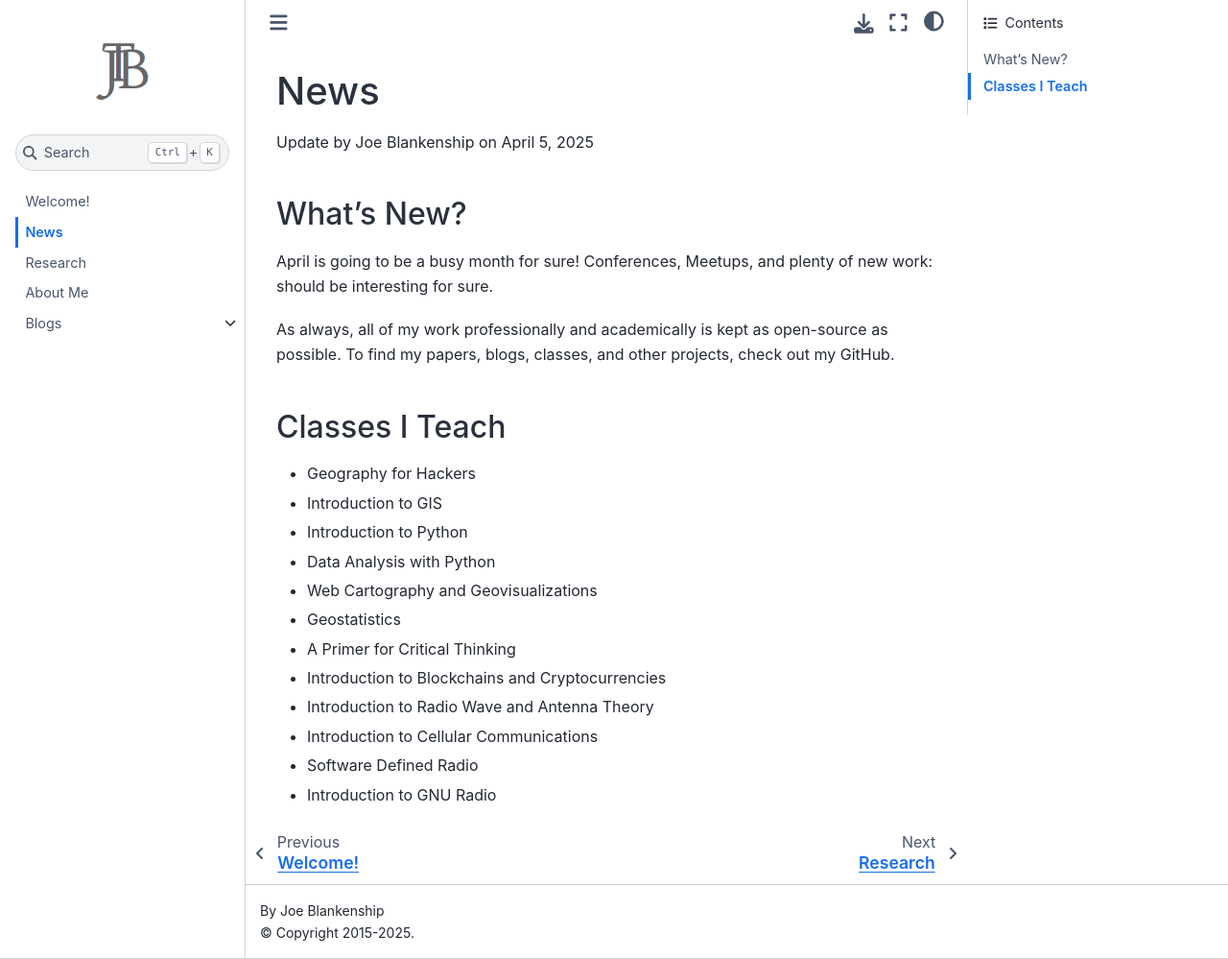
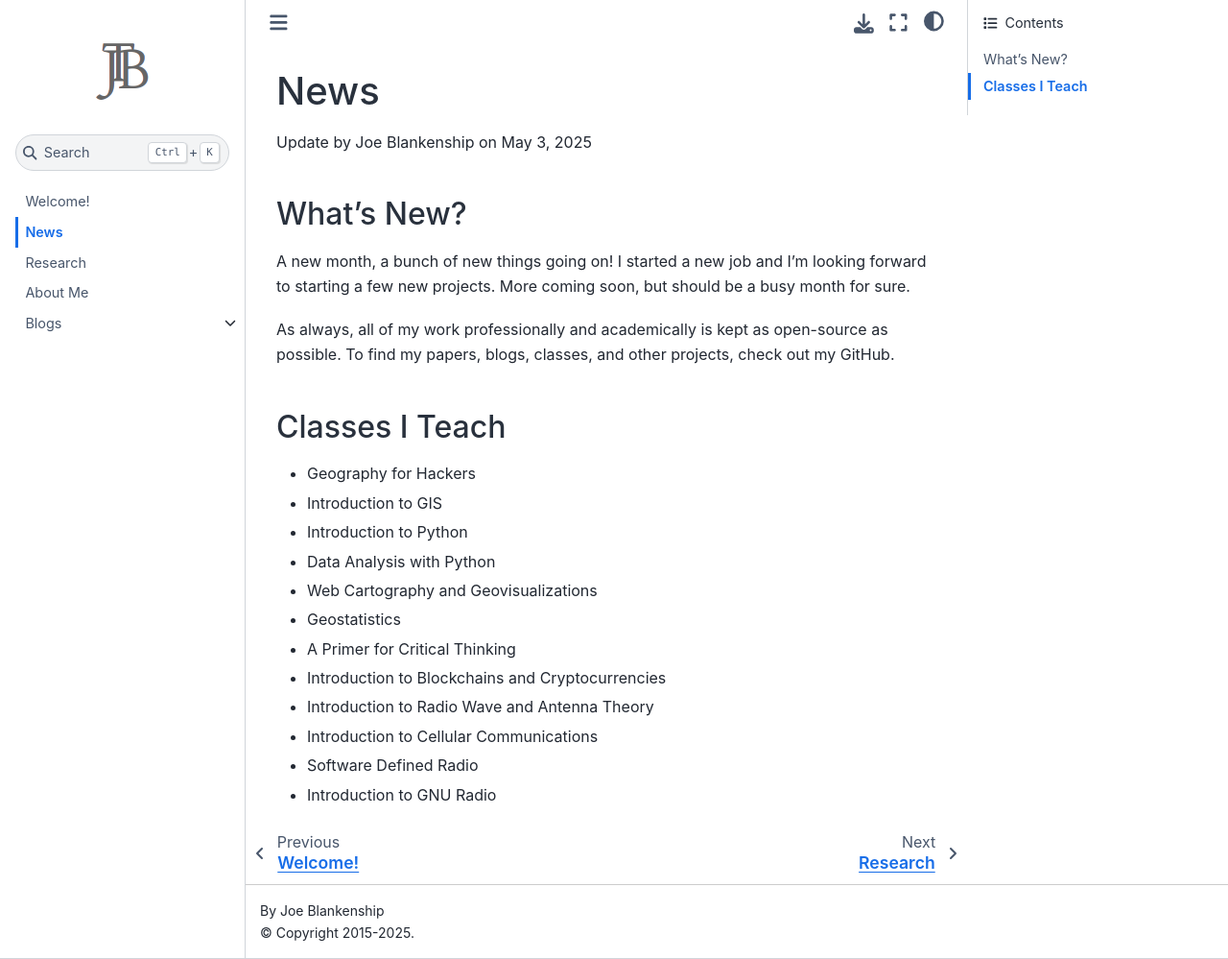
Before and after one commit to joeblankenship1/thejoeblankenship, a Jupyter Book: the page built from website/news.md, in a window 1280 px wide and 999 px high. Shown: the whole window at 96% size. Built offline with Jupyter Book 1.0.4 settings and Sphinx 7.4.7 and the Sphinx Book theme 1.1.4, drawn with Linux system fonts in a browser that asks for light colours.

Commit message:
updated news

```diff
--- a/website/news.md
+++ b/website/news.md
@@ -1,10 +1,10 @@
 # News
 
-Update by Joe Blankenship on April 5, 2025
+Update by Joe Blankenship on May 3, 2025
 
 ## What's New?
 
-April is going to be a busy month for sure! Conferences, Meetups, and plenty of new work: should be interesting for sure.
+A new month, a bunch of new things going on! I started a new job and I'm looking forward to starting a few new projects. More coming soon, but should be a busy month for sure.
 
 As always, all of my work professionally and academically is kept as open-source as possible. To find my papers, blogs, classes, and other projects, check out my GitHub.
 
```
